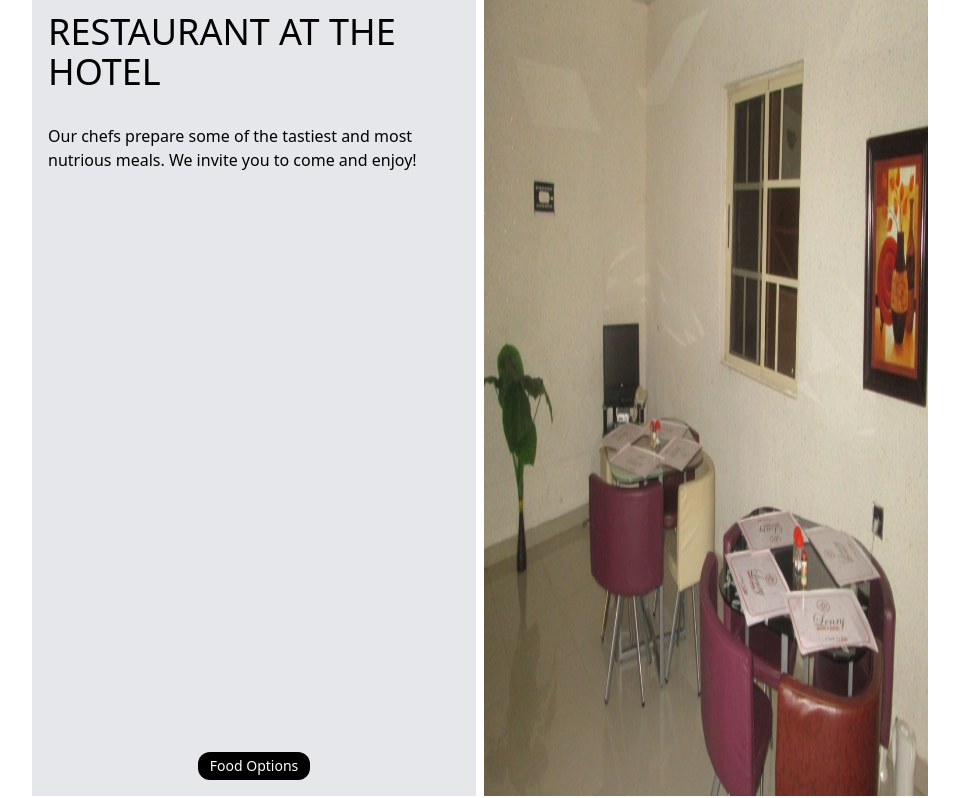
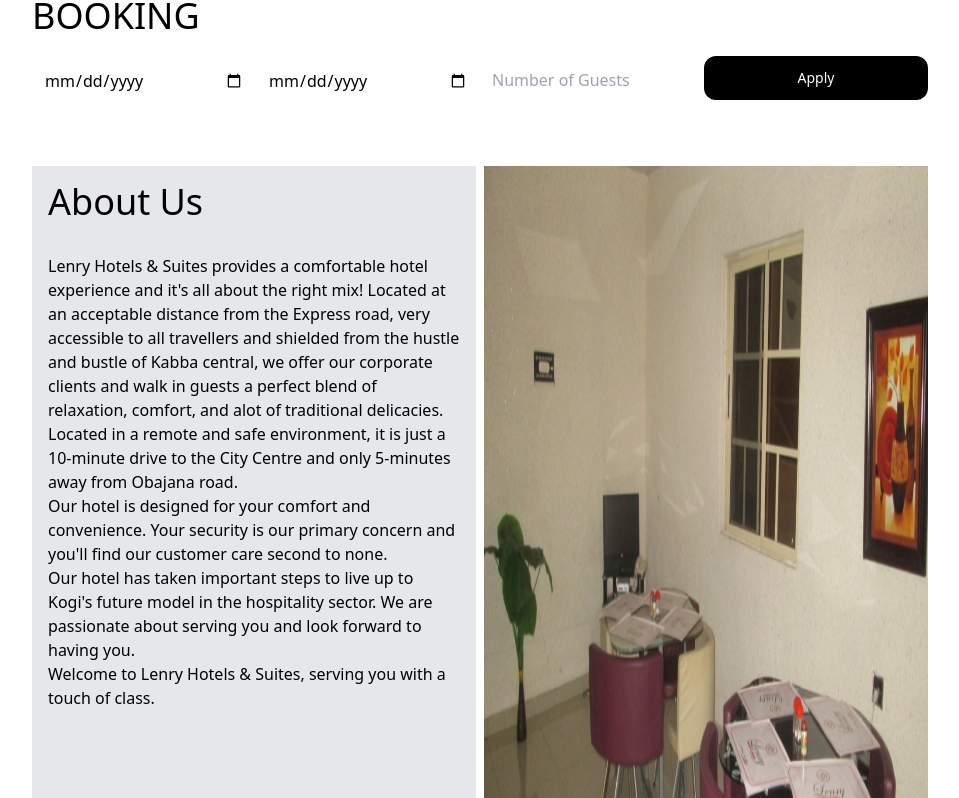
Before and after one commit to VariantBSP/v2lenry, a React (Create React App) app: page / in a window 1280 px wide. Shown: the part 1462-2260 px from the top of the page, without its empty margins (160-1119 px from the left). Built offline with nearby package versions, Linux system fonts and the light colour scheme; no server answers; the database is empty.

Commit message:
Add files via upload

```diff
--- a/src/App.tsx
+++ b/src/App.tsx
@@ -59,7 +59,7 @@
           <a className="pr-5" href="#">
             Home
           </a>
-          <a className="pr-5" href="#">
+          <a className="pr-5" href="#AboutUs">
             About
           </a>
           <a className="" href="#">
@@ -146,31 +146,6 @@
           </div>
         </div>
 
-        <div className="md:grid md:grid-cols-2 md:gap-2 md:h-screen flex flex-col w-full my-5">
-          <div className="bg-gray-200 p-4 flex flex-col justify-between items-center">
-            <span className="text-left">
-              <h1 className="text-4xl pb-8">RESTAURANT AT THE HOTEL</h1>
-              <p>
-                Our chefs prepare some of the tastiest and most nutrious meals.
-                We invite you to come and enjoy!
-              </p>
-            </span>
-            <a
-              href=""
-              className="bg-black rounded-xl text-sm text-white px-3 py-1 cursor-pointer"
-            >
-              Food Options
-            </a>
-          </div>
-          <div className="bg-gray-200">
-            <img
-              src="/images/dinning.jpg"
-              alt="Lenry Hotel Ambassidorial Suite"
-              className="h-full"
-            />
-          </div>
-        </div>
-
         <div className="my-5 w-full" id="booking">
           <h1 className="text-4xl text-left mb-5">BOOKING</h1>
           <form
@@ -205,6 +180,37 @@
             </button>
           </form>
         </div>
+
+        <div className="md:grid md:grid-cols-2 md:gap-2 md:h-screen flex flex-col w-full my-5">
+          <div className="bg-gray-200 p-4 flex flex-col justify-between items-center">
+            <span className="text-left">
+              <h1 className="text-4xl pb-8" id="AboutUs">About Us</h1>
+              <div>
+              <p><span>Lenry Hotels &#38; Suites</span> provides a comfortable hotel experience and it's all about the right mix! Located at an acceptable distance from the Express road, very accessible to all travellers and shielded from the hustle and bustle of Kabba central, we offer our corporate clients and walk in guests a perfect blend of relaxation, comfort, and alot of traditional delicacies.</p>
+
+            <p>Located in a remote and safe environment, it is just a 10-minute drive to the City Centre and only 5-minutes away from Obajana road.</p>
+
+            <p>Our hotel is designed for your comfort and convenience. Your security is our primary concern and you'll find our customer care second to none.</p>
+
+            <p>Our hotel has taken important steps to live up to Kogi's future model in the hospitality sector.
+
+                We are passionate about serving you and look forward to having you.</p>
+
+            <p>Welcome to Lenry Hotels &#38; Suites, serving you with a touch of class.</p>
+              </div>
+            </span>
+
+          </div>
+          <div className="bg-gray-200">
+            <img
+              src="/images/dinning.jpg"
+              alt="Lenry Hotel Ambassidorial Suite"
+              className="h-full"
+            />
+          </div>
+        </div>
+
+
       </div>
     </div>
   );
```
